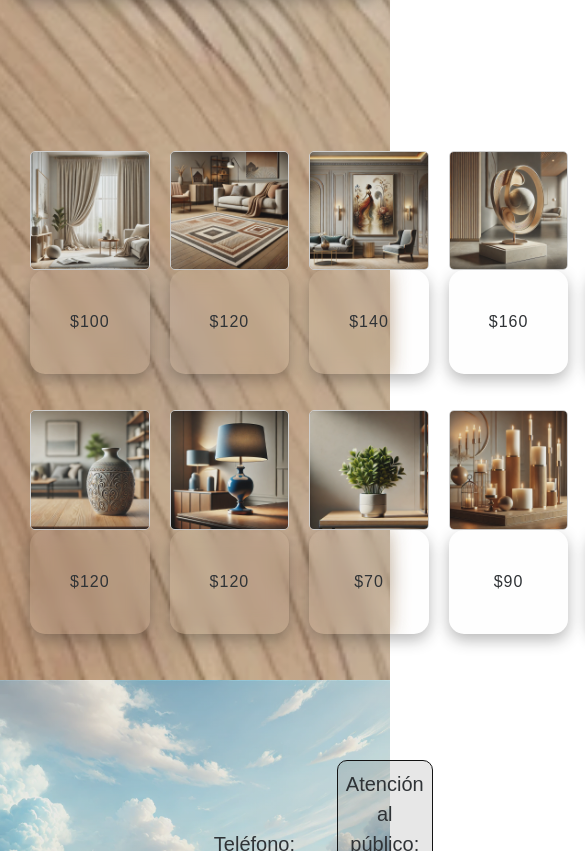
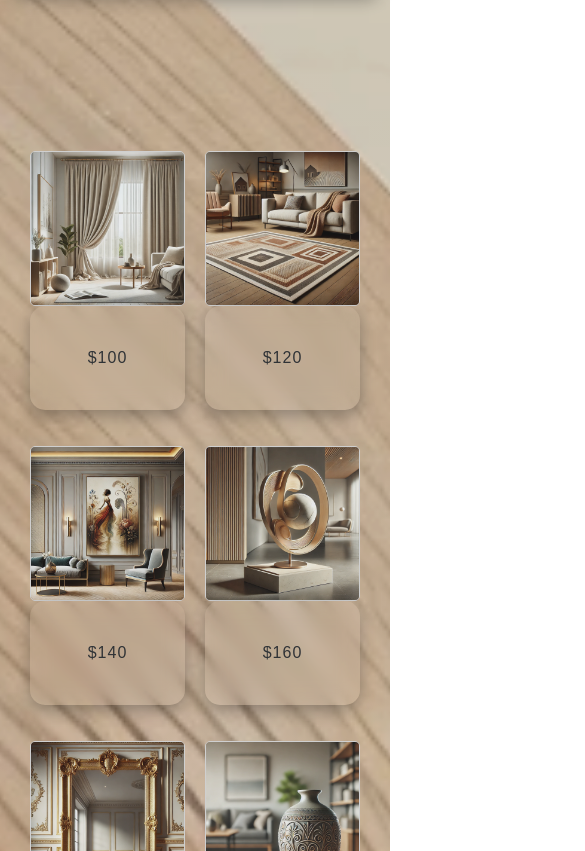
Before and after one commit to LETraverso/TP1, a plain HTML site: page Pages/decoracion.html in a window 390 px wide. Shown: the part 3056-3907 px from the top of the page, 585 px wide, since content can reach past the window. Drawn offline with nearby package versions, Linux system fonts and the light colour scheme.

Commit message:
cambios item decoracion

```diff
--- a/css/style.css
+++ b/css/style.css
@@ -465,6 +465,12 @@ body {
     transform: translateY(-5px);
 }
 
+@media (max-width: 768px) {
+    .venta-container {
+      grid-template-columns: repeat(2, 1fr);
+    }
+  }
+
 /* PAGINA 5 */
 
 
```
